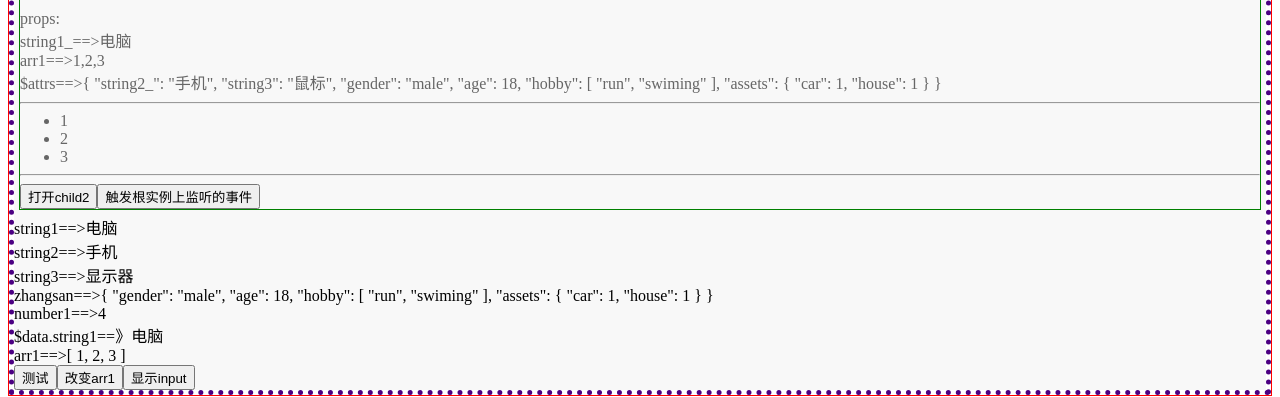
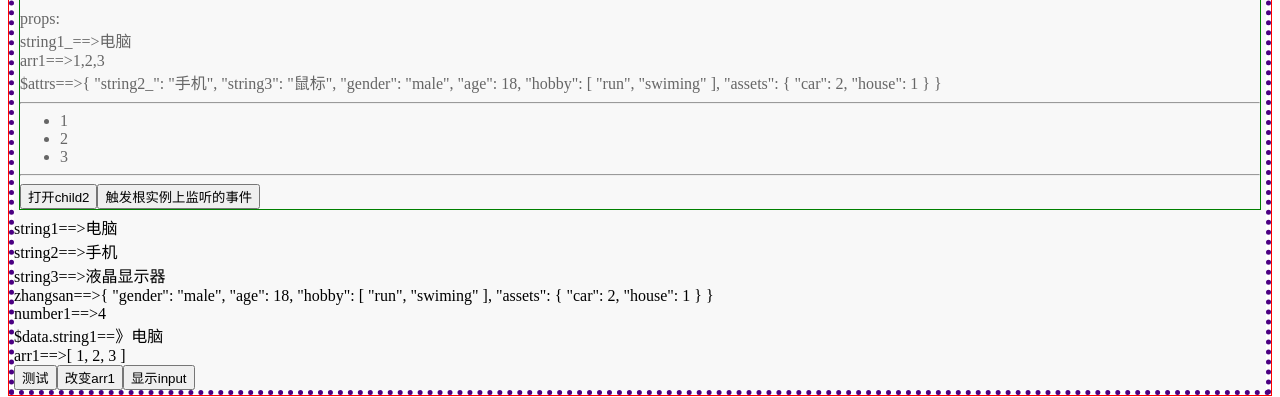
Before and after one commit to zysup/vue-app, a Vue app: page / in a window 1280 px wide. Shown: the part 282-679 px from the top of the page. Built offline with nearby package versions, Linux system fonts and the light colour scheme.

Commit message:
add port

```diff
--- a/src/components/HelloWorld.vue
+++ b/src/components/HelloWorld.vue
@@ -69,10 +69,10 @@ export default {
   mounted() {
     console.log('helloword.vue==>mounted');
 
-    // this.string3 = '显示器2'; //在mounted里面定义数据会报错，但是也会生效，不会触发数据渲染
-    // if (this.string3 == '显示器2') {
-    //   console.log('改变了string3');
-    // }
+    this.string3 = '显示器2'; //在mounted里面定义数据会报错，但是也会生效，不会触发数据渲染
+    if (this.string3 == '显示器2') {
+      console.log('改变了string3');
+    }
     // this.$forceUpdate();
     // this.zhangsan.language = "english";
     // console.log(this);
@@ -80,13 +80,15 @@ export default {
     // console.log(this.$el.textContent);
     setTimeout(() => {
       // this.number1 = 3;
-      // this.string3 = "液晶显示器";  //未定义到data上，没法更新
-      // this.$forceUpdate()
+      this.string3 = "液晶显示器";  //未定义到data上，没法更新
+      this.$forceUpdate()
       // this.zhangsan.age = 92; //可以用深度监听到对象变化，但是新旧值还是一样
-      this.zhangsan.assets.car = 1; //可以用深度监听到对象变化，但是新旧值还是一样
+      // this.zhangsan.assets.car = 1; //可以用深度监听到对象变化，但是新旧值还是一样
       // this.zhangsan.language = 'chinese';   //无法检测到对象新增的属性
       // this.$set(this.zhangsan,'language','chinese');  //可以检测到对象的新增属性，但是新旧值还是一样
       // this.$set(this.zhangsan,'age2',92);  //可以用深度监听到对象变化，但是新旧值还是一样
+      // this.zhangsan.hobby.push('study') //可以监听数组的长度
+      // this.zhangsan.hobby=[] //可以监听数组的长度
       // this.zhangsan = Object.assign({}, this.zhangsan, { age: 92 });
       // this.zhangsan={...this.zhangsan,age:30}
       // this.zhangsan = { ...this.zhangsan, hobby: [] };
@@ -95,18 +97,21 @@ export default {
   },
 
   watch: {
-    // zhangsan(new_, old_) {
-    //   console.log(JSON.stringify(new_), JSON.stringify(old_));
+    zhangsan(new_, old_) {
+      console.log(JSON.stringify(new_), JSON.stringify(old_));
+    },
+    // zhangsan: {
+    //   // 除非用 = 赋值，否则无法监听内部值的变化
+    //   handler(newValue, oldValue) {
+    //     console.log(
+    //       JSON.stringify(newValue, null, 2),
+    //       JSON.stringify(oldValue, null, 2)
+    //     );
+    //   },
+    //   deep: true,
     // },
-    zhangsan: {
-      // 除非用 = 赋值，否则无法监听内部值的变化
-      handler(newValue, oldValue) {
-        console.log(
-          JSON.stringify(newValue, null, 2),
-          JSON.stringify(oldValue, null, 2)
-        );
-      },
-      deep: true,
+    'zhangsan.hobby.length'(new_, old_) {
+      console.log(JSON.stringify(new_, null, 2), JSON.stringify(old_, null, 2));
     },
     'zhangsan.hobby'(new_, old_) {
       console.log(JSON.stringify(new_, null, 2), JSON.stringify(old_, null, 2));
@@ -123,7 +128,7 @@ export default {
     },
     arr1(newValue, oldValue) {
       //除非用 = 赋值，否则无法监听内部值的变化
-      // console.log(newValue,oldValue);
+      console.log(newValue,oldValue);
     },
     // number1: "change_fn",
     number1: {
@@ -164,14 +169,14 @@ export default {
       });
     },
     change_arr() {
-      // this.arr1[2] = 4;  //错误写法,不会触发数据重新渲染
+      this.arr1[2] = 4;  //错误写法,不会触发数据重新渲染
       // this.$forceUpdate()
       // this.arr1.pop()
-      // this.$set(this.arr1, 2, 4);
+      this.$set(this.arr1, 2, 4);
       // this.arr1.splice(2,1,4)
-      this.arr1 = Object.assign([], this.arr1, [1, 2, 4]); //会触发数据重新渲染,触发监听
+      // this.arr1 = Object.assign([], this.arr1, [1, 2, 4]); //会触发数据重新渲染,触发监听
       // this.arr1 = [1,2,4]  //会触发数据重新渲染,触发监听
-      // console.log(this.arr1);
+      console.log(this.arr1);
     },
   },
   beforeDestroy() {
--- a/src/components/child1.vue
+++ b/src/components/child1.vue
@@ -97,7 +97,7 @@ export default {
       console.log(newValue, oldValue);
     },
     zhangsan(){
-      console.log('qwe');
+      console.log('qwe张三改变了');
     }
   },
   methods: {
--- a/vue.config.js
+++ b/vue.config.js
@@ -1,3 +1,10 @@
 module.exports = {
-    lintOnSave: false
+    lintOnSave: false,
+    devServer: {
+        open: true,
+        host: '192.168.0.31',
+        // host: 'myvueapp.com',
+        // host: 'myapp.com',
+        port: 8080,
+    }
 }
```
